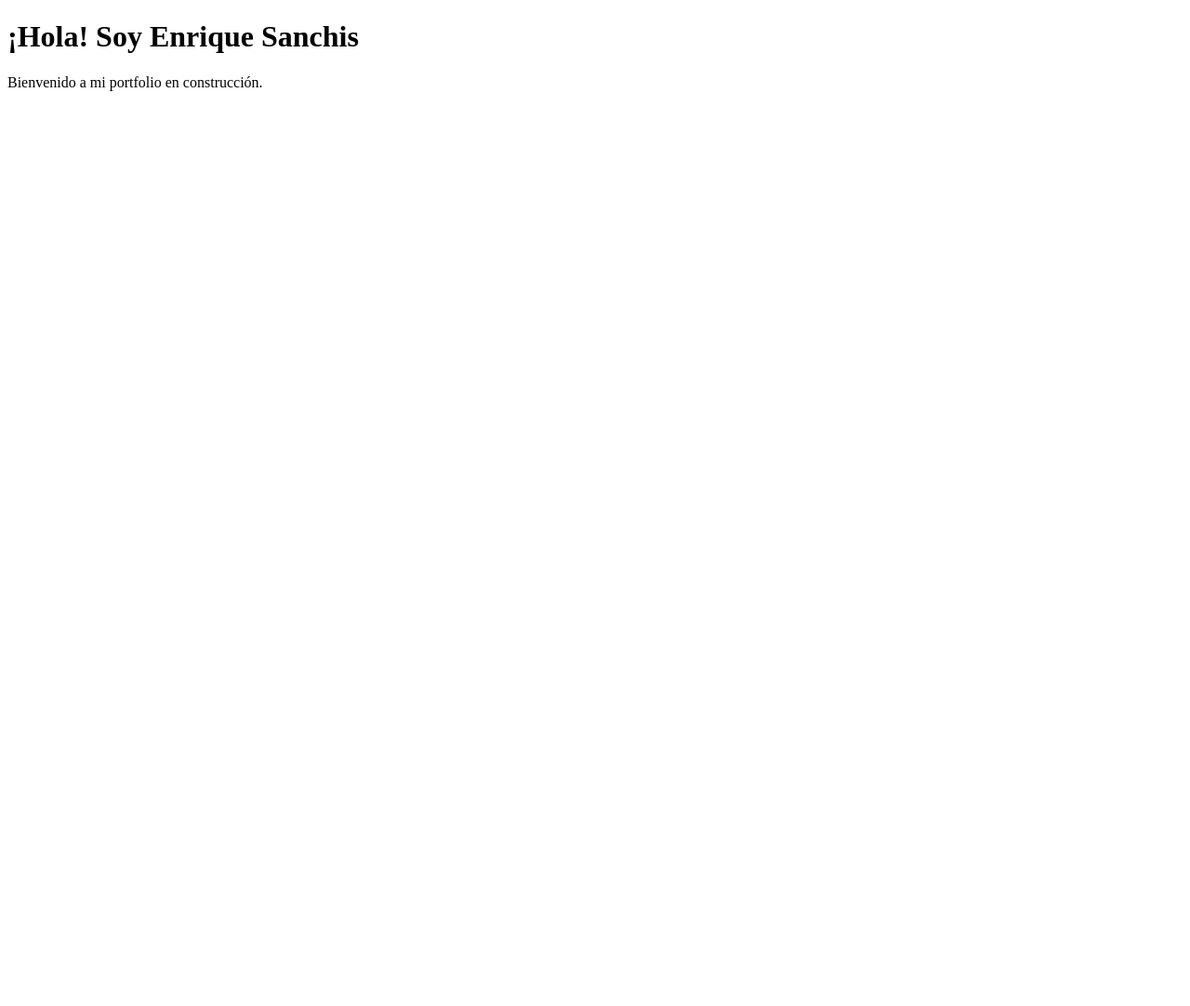
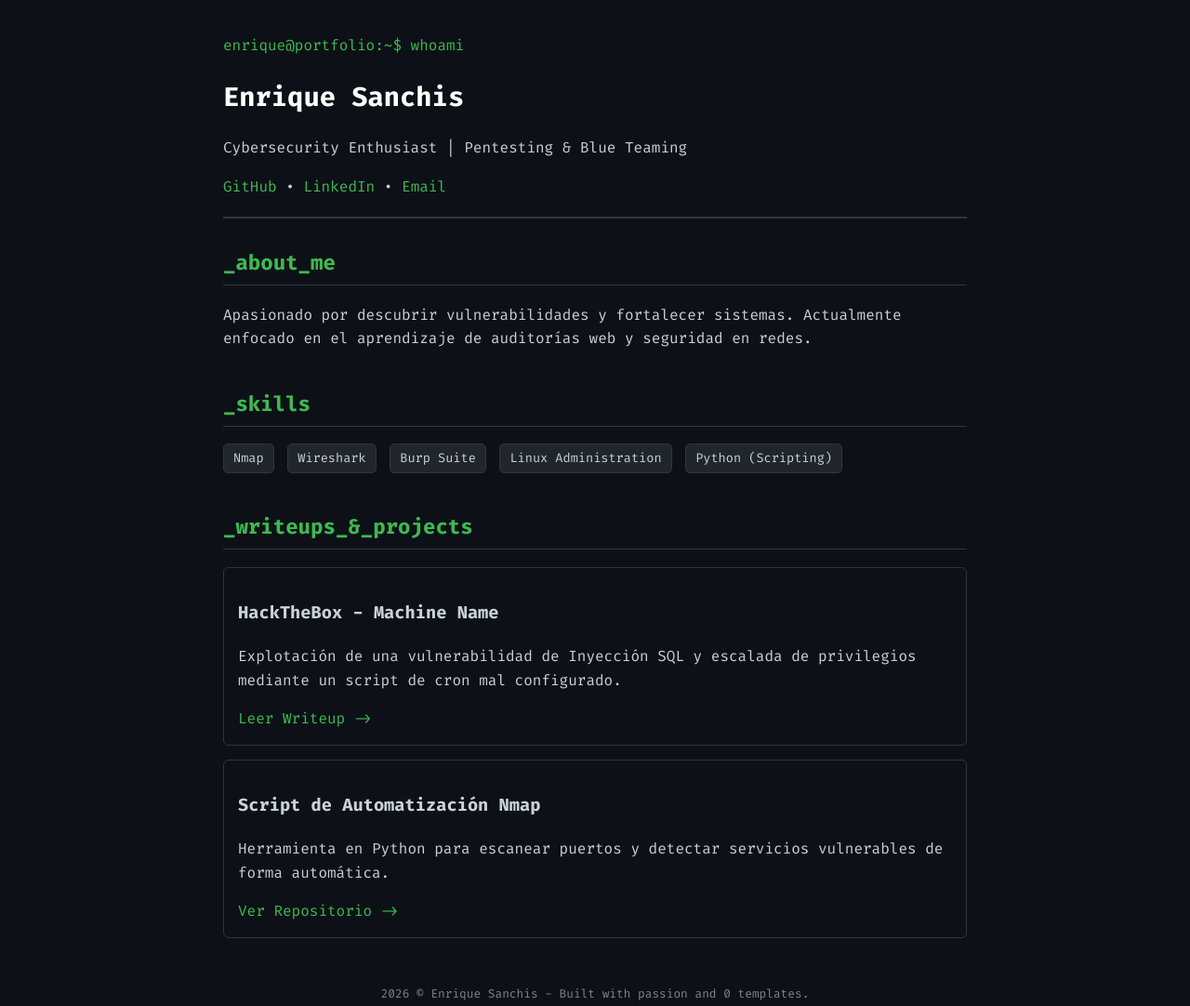
Before and after one commit to e-sanchis/e-sanchis.github.io, a plain HTML site: page index.html in a window 1280 px wide. Shown: the whole page at 93% size. Before the commit the page ends 800 px from the top, so only its background shows below. Drawn offline with Linux system fonts and the light colour scheme.

Commit message:
Update HTML structure and styling for portfolio

```diff
--- a/index.html
+++ b/index.html
@@ -1,10 +1,127 @@
 <!DOCTYPE html>
-<html>
+<html lang="es">
 <head>
-    <title>Portfolio de Enrique</title>
+    <meta charset="UTF-8">
+    <meta name="viewport" content="width=device-width, initial-scale=1.0">
+    <title>Enrique Sanchis | Cybersecurity Portfolio</title>
+    <link href="https://fonts.googleapis.com/css2?family=Fira+Code:wght@400;700&display=swap" rel="stylesheet">
+    <style>
+        :root {
+            --bg-color: #0d1117;
+            --text-color: #c9d1d9;
+            --accent-color: #238636; /* Verde GitHub / Éxito */
+            --terminal-green: #3fb950;
+            --border-color: #30363d;
+        }
+
+        body {
+            background-color: var(--bg-color);
+            color: var(--text-color);
+            font-family: 'Fira Code', monospace;
+            line-height: 1.6;
+            margin: 0;
+            padding: 20px;
+            display: flex;
+            justify-content: center;
+        }
+
+        .container {
+            max-width: 800px;
+            width: 100%;
+        }
+
+        header {
+            border-bottom: 2px solid var(--border-color);
+            padding-bottom: 20px;
+            margin-bottom: 30px;
+        }
+
+        .terminal-prompt {
+            color: var(--terminal-green);
+        }
+
+        h1 { font-size: 1.8rem; color: #fff; }
+        h2 { font-size: 1.4rem; color: var(--terminal-green); border-bottom: 1px solid var(--border-color); padding-bottom: 5px; }
+
+        .section { margin-bottom: 40px; }
+
+        .badge {
+            background: #21262d;
+            border: 1px solid var(--border-color);
+            padding: 4px 10px;
+            border-radius: 5px;
+            font-size: 0.85rem;
+            margin-right: 5px;
+            display: inline-block;
+        }
+
+        .project-card {
+            border: 1px solid var(--border-color);
+            padding: 15px;
+            border-radius: 6px;
+            margin-bottom: 15px;
+            transition: transform 0.2s;
+        }
+
+        .project-card:hover {
+            transform: translateX(10px);
+            border-color: var(--terminal-green);
+        }
+
+        a { color: var(--terminal-green); text-decoration: none; }
+        a:hover { text-decoration: underline; }
+
+        footer { text-align: center; font-size: 0.8rem; opacity: 0.6; margin-top: 50px; }
+    </style>
 </head>
 <body>
-    <h1>¡Hola! Soy Enrique Sanchis</h1>
-    <p>Bienvenido a mi portfolio en construcción.</p>
+
+<div class="container">
+    <header>
+        <p class="terminal-prompt">enrique@portfolio:~$ whoami</p>
+        <h1>Enrique Sanchis</h1>
+        <p>Cybersecurity Enthusiast | Pentesting & Blue Teaming</p>
+        <div class="contact">
+            <a href="https://github.com/tu-usuario">GitHub</a> •
+            <a href="https://linkedin.com/in/tu-perfil">LinkedIn</a> •
+            <a href="mailto:tu-email@ejemplo.com">Email</a>
+        </div>
+    </header>
+
+    <section class="section">
+        <h2>_about_me</h2>
+        <p>Apasionado por descubrir vulnerabilidades y fortalecer sistemas. Actualmente enfocado en el aprendizaje de auditorías web y seguridad en redes.</p>
+    </section>
+
+    <section class="section">
+        <h2>_skills</h2>
+        <div>
+            <span class="badge">Nmap</span>
+            <span class="badge">Wireshark</span>
+            <span class="badge">Burp Suite</span>
+            <span class="badge">Linux Administration</span>
+            <span class="badge">Python (Scripting)</span>
+        </div>
+    </section>
+
+    <section class="section">
+        <h2>_writeups_&_projects</h2>
+        <div class="project-card">
+            <h3>HackTheBox - Machine Name</h3>
+            <p>Explotación de una vulnerabilidad de Inyección SQL y escalada de privilegios mediante un script de cron mal configurado.</p>
+            <a href="#">Leer Writeup -></a>
+        </div>
+        <div class="project-card">
+            <h3>Script de Automatización Nmap</h3>
+            <p>Herramienta en Python para escanear puertos y detectar servicios vulnerables de forma automática.</p>
+            <a href="#">Ver Repositorio -></a>
+        </div>
+    </section>
+
+    <footer>
+        <p>2026 © Enrique Sanchis - Built with passion and 0 templates.</p>
+    </footer>
+</div>
+
 </body>
 </html>
```
